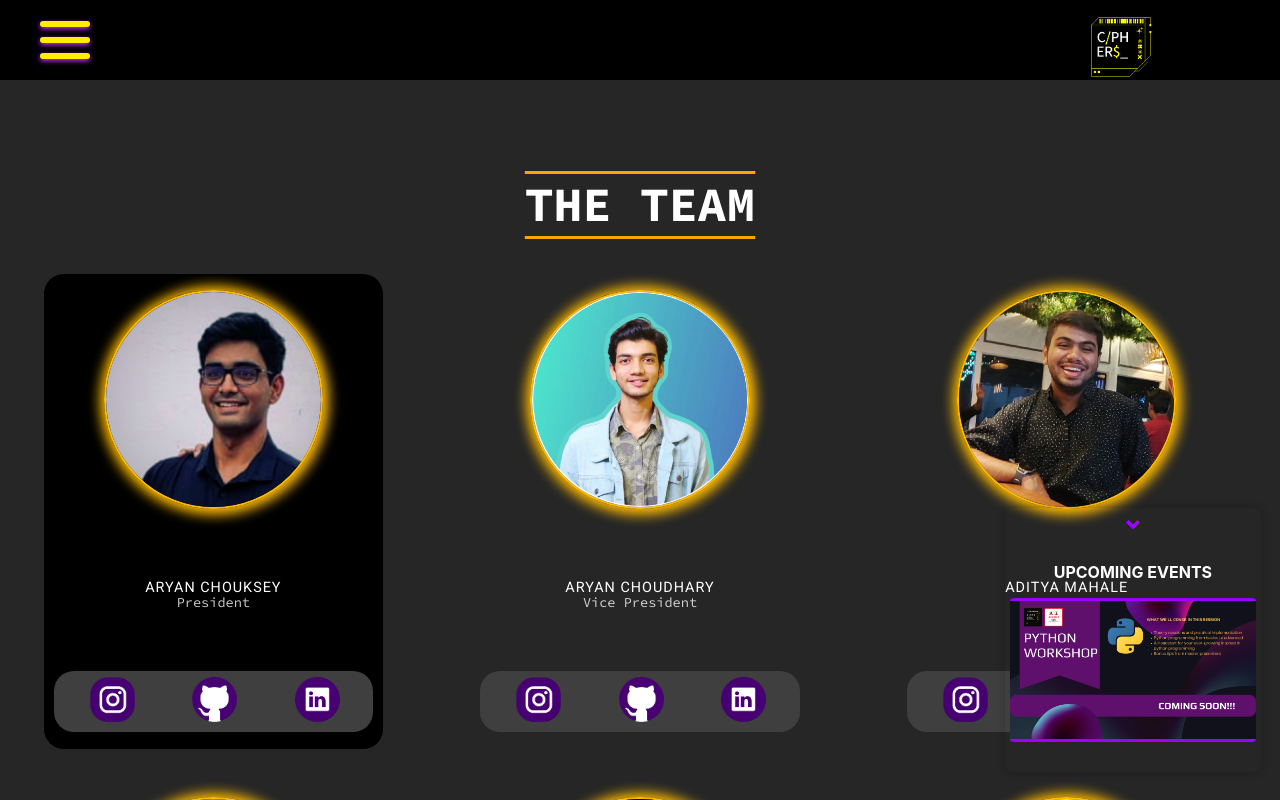
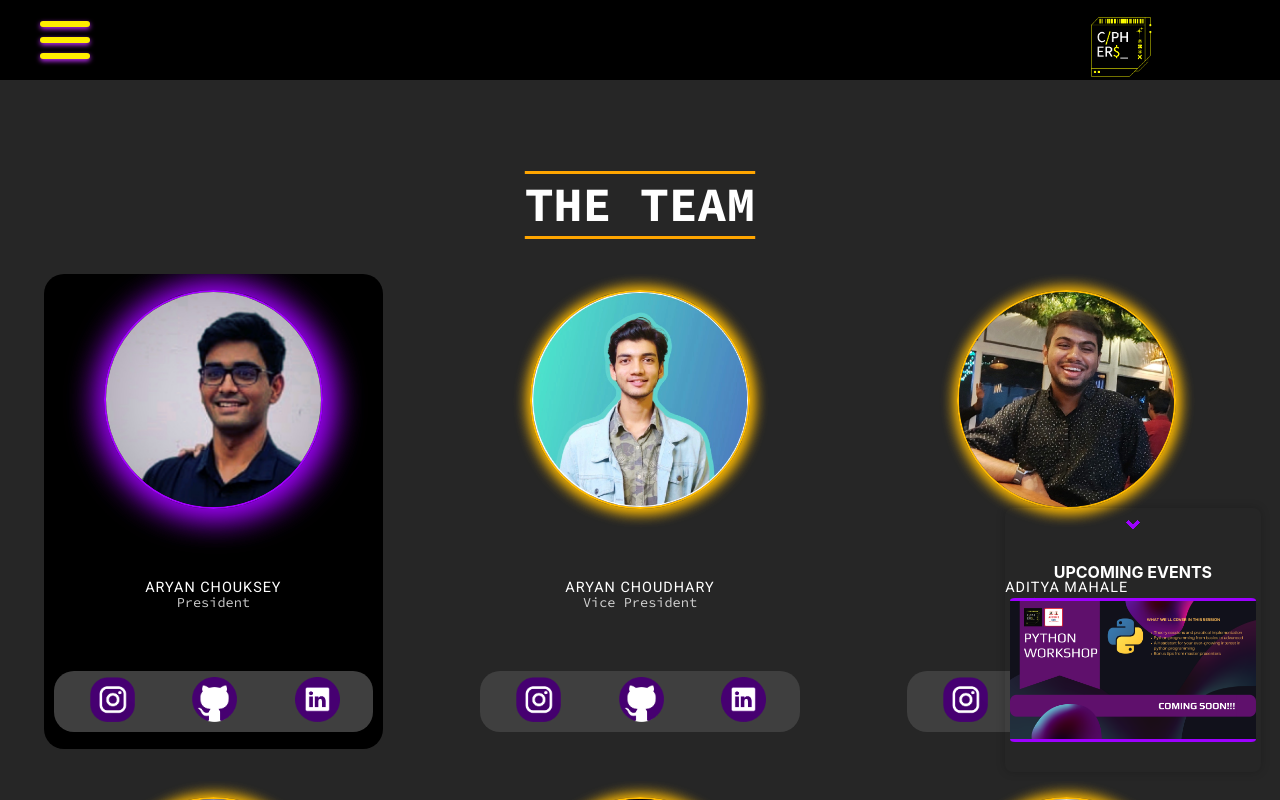
Before and after one commit to ciphershub/ciphers, a React (Vite) app: page / in a window 1280 px wide. In both pictures the pointer is over the picture 213 px from the left and 399 px from the top of the page. Built offline with nearby package versions, Linux system fonts and the light colour scheme.

Commit message:
modified:   src/components/home.css

```diff
--- a/src/components/home.css
+++ b/src/components/home.css
@@ -239,7 +239,9 @@ html {
 
 .card-content:hover .card-pfp {
   transform: rotateY(360deg); /* Adjust the rotation angle as needed */
-  transition: transform 1s ease; /* Add a transition for smooth animation */
+  transition: transform 1s ease, box-shadow 1s ease, border 1s ease; /* Add a transition for smooth animation */
+  box-shadow: 2px 2px 35px 2px #a200ff, 2px 2px 35px 2px #a200ff;
+  border: 2px solid #a200ff;
 }
 
 
@@ -248,10 +250,10 @@ html {
   height: auto; /* Allow the height to adjust proportionally */
   object-fit: cover;
   aspect-ratio: 1/1;
+  box-shadow: 2px 2px 25px 2px #ffbb00, 2px 2px 25px 2px #ffbb00;
   border: 2px solid #ffbb00;
   border-radius: 50%;
   margin-bottom: 1rem;
-  box-shadow: 2px 2px 25px 2px #ffbb00, 2px 2px 25px 2px #ffbb00;
 }
 
 .name {
```
